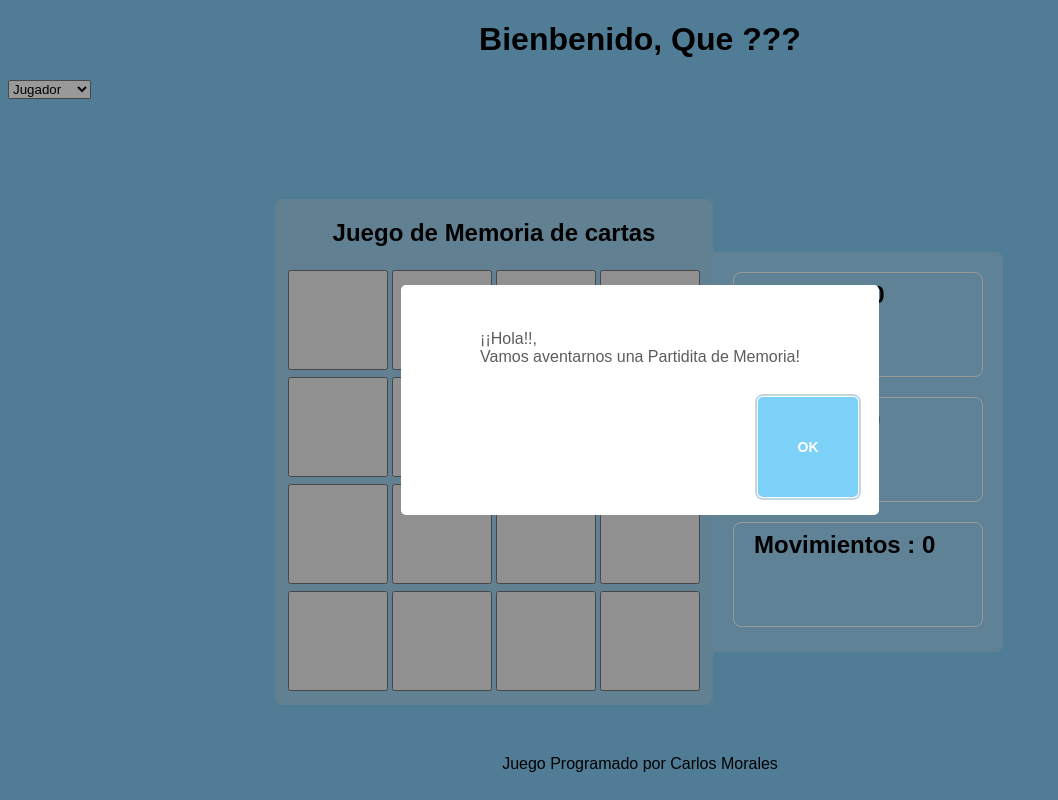
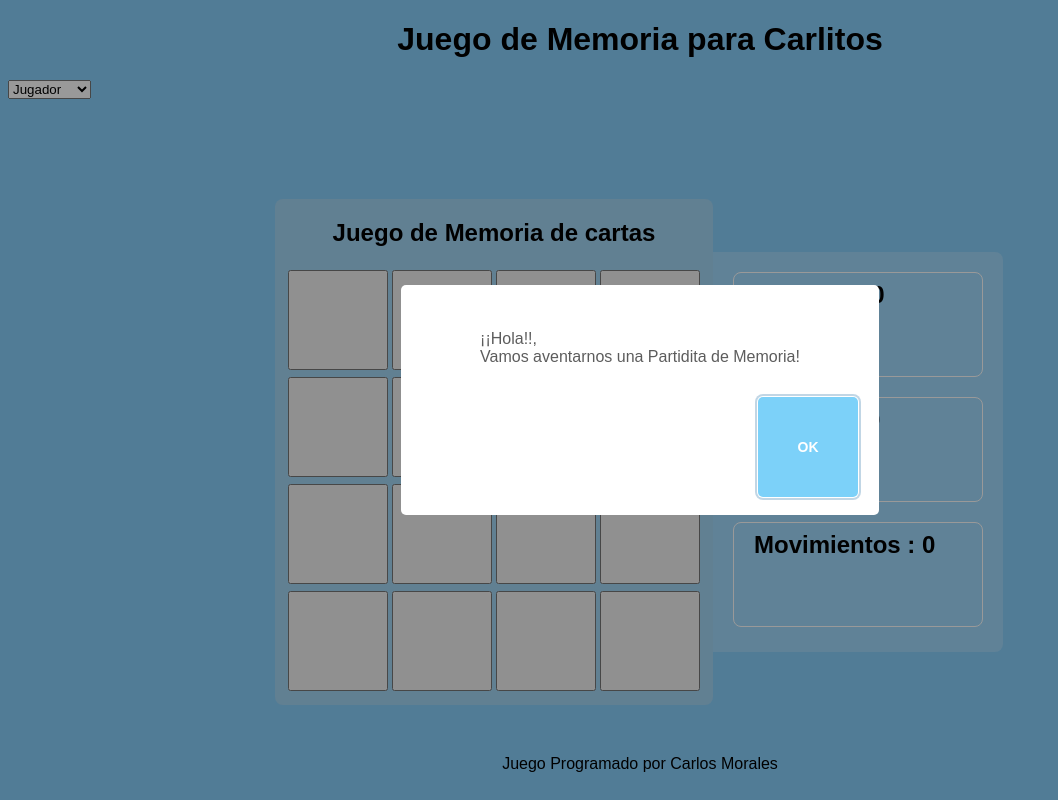
Before and after one commit to CarlosMorales23/Proyecto-Juegos, a plain HTML site: page memoria-cartas/index.html in a window 1280 px wide. Shown: the whole page, without its empty margins (0-1058 px from the left). Drawn offline with nearby package versions, Linux system fonts and the light colour scheme.

Commit message:
hasta aca habian se tenia 2 juegos

```diff
--- a/memoria-cartas/index.html
+++ b/memoria-cartas/index.html
@@ -11,7 +11,7 @@
 
 
 
-    <h1>Bienbenido, Que ???</h1>
+    <h1>Juego de Memoria para Carlitos</h1>
 
     <form id="miForm">
 
```
